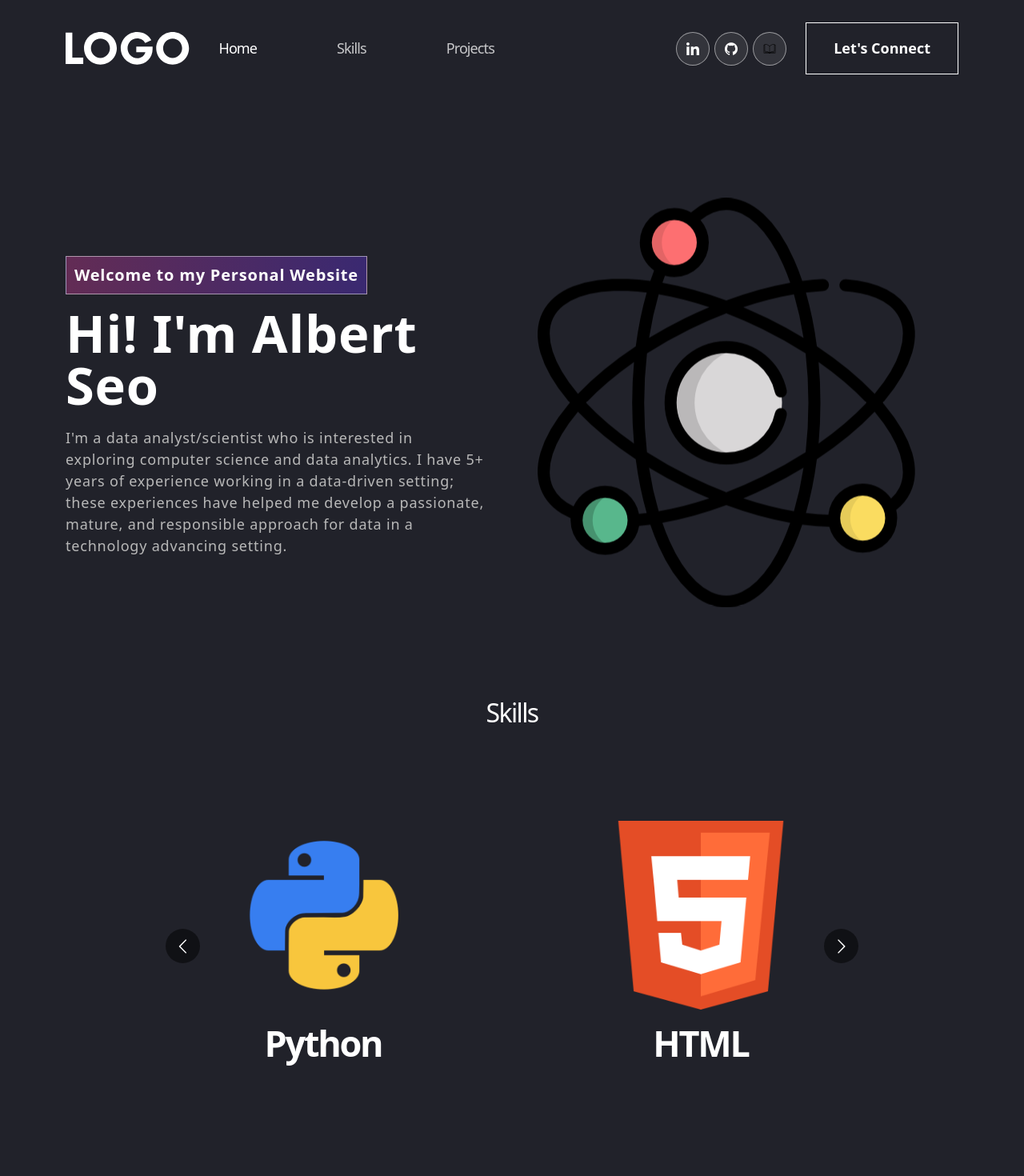
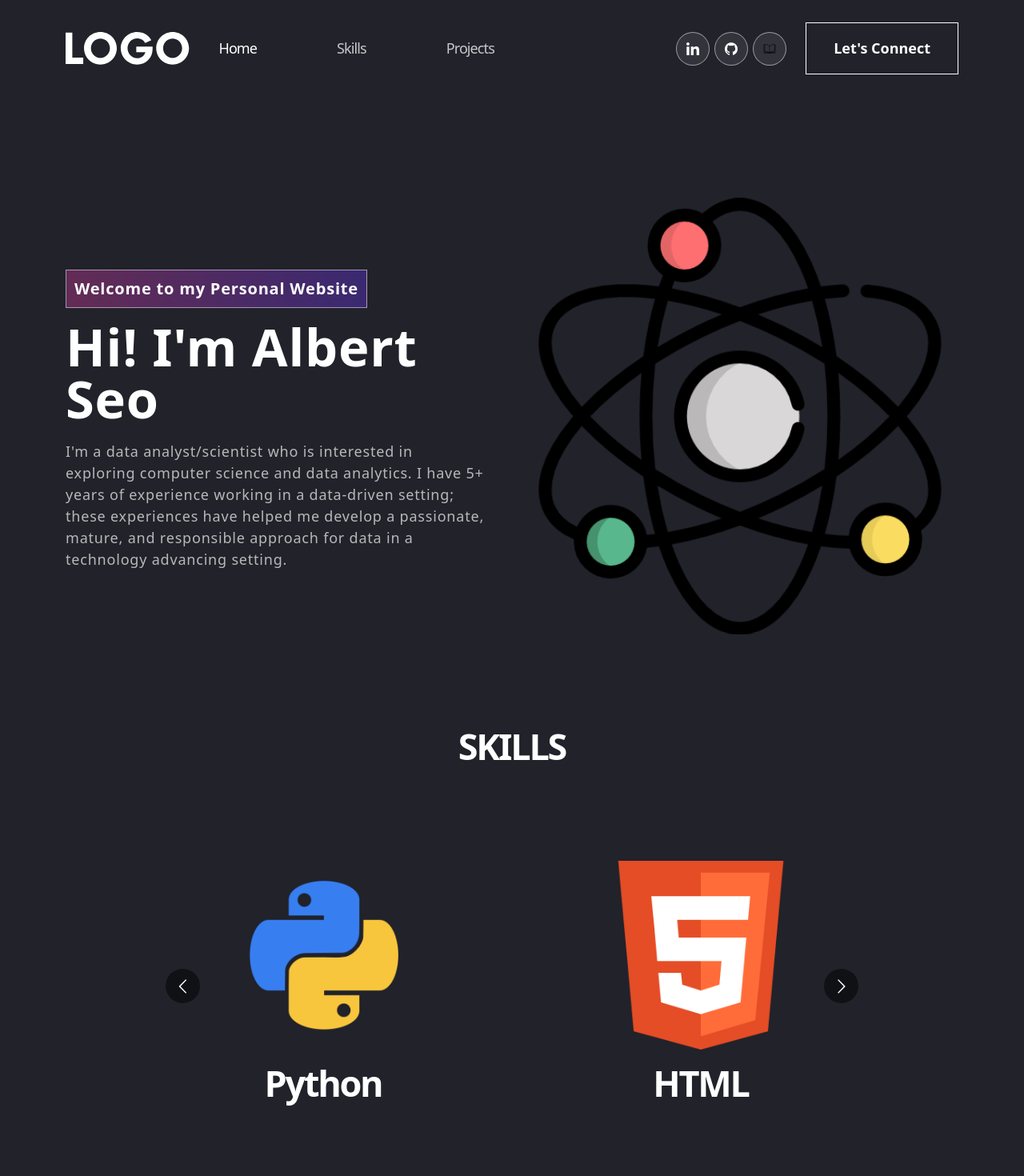
Before and after one commit to albertjseo/personal-portfolio, a React (Create React App) app: page / in a window 1280 px wide. Shown: the top 1470 px of the page at 80% size. Built offline with nearby package versions, Linux system fonts and the light colour scheme.

Commit message:
Upodating Skills.js

```diff
--- a/src/App.css
+++ b/src/App.css
@@ -262,6 +262,8 @@ nav.navbar .navbar-toggler[aria-expanded="true"] .navbar-toggler-icon {
 }
 .about img {
   animation: updown 3s linear infinite;
+  width: 100%;
+  height: auto;
 }
 @keyframes updown {
     0% {
@@ -292,10 +294,11 @@ nav.navbar .navbar-toggler[aria-expanded="true"] .navbar-toggler-icon {
     margin-top: -60px;
 }
 
-.skill h5 {
+.skill h2 {
     font-size: 45px;
     font-weight: 700;
     color: white;
+    text-align: center;
 }
 
 .skill p {
--- a/src/components/Skills.js
+++ b/src/components/Skills.js
@@ -37,7 +37,7 @@ export default function NavBar() {
                 <div className="col">
                     <div className="skill-bx">
                         <h2>
-                            Skills
+                            SKILLS
                         </h2>
                         <p> <br></br>
                         </p>
@@ -45,27 +45,27 @@ export default function NavBar() {
                             <div className="item">
                                 {/* eslint-disable-next-line jsx-a11y/img-redundant-alt */}
                                 <img src={python} alt="Image"/>
-                                <h5>Python</h5>
+                                <h2>Python</h2>
                             </div>
                             <div className="item">
                                 <img src={html} alt="Image"/>
-                                <h5>HTML</h5>
+                                <h2>HTML</h2>
                             </div>
                             <div className="item">
                                 <img src={css} alt="Image"/>
-                                <h5>CSS</h5>
+                                <h2>CSS</h2>
                             </div>
                             <div className="item">
                                 <img src={js} alt="Image"/>
-                                <h5>JavaScript</h5>
+                                <h2>JavaScript</h2>
                             </div>
                             <div className="item">
                                 <img src={datascience} alt="Image"/>
-                                <h5>Data Science</h5>
+                                <h2>Data Science</h2>
                             </div>
                             <div className="item">
                                 <img src={wetlab} alt="Image"/>
-                                <h5>Wet Lab</h5>
+                                <h2>Wet Lab</h2>
                             </div>
                         </Carousel>
                     </div>
```
